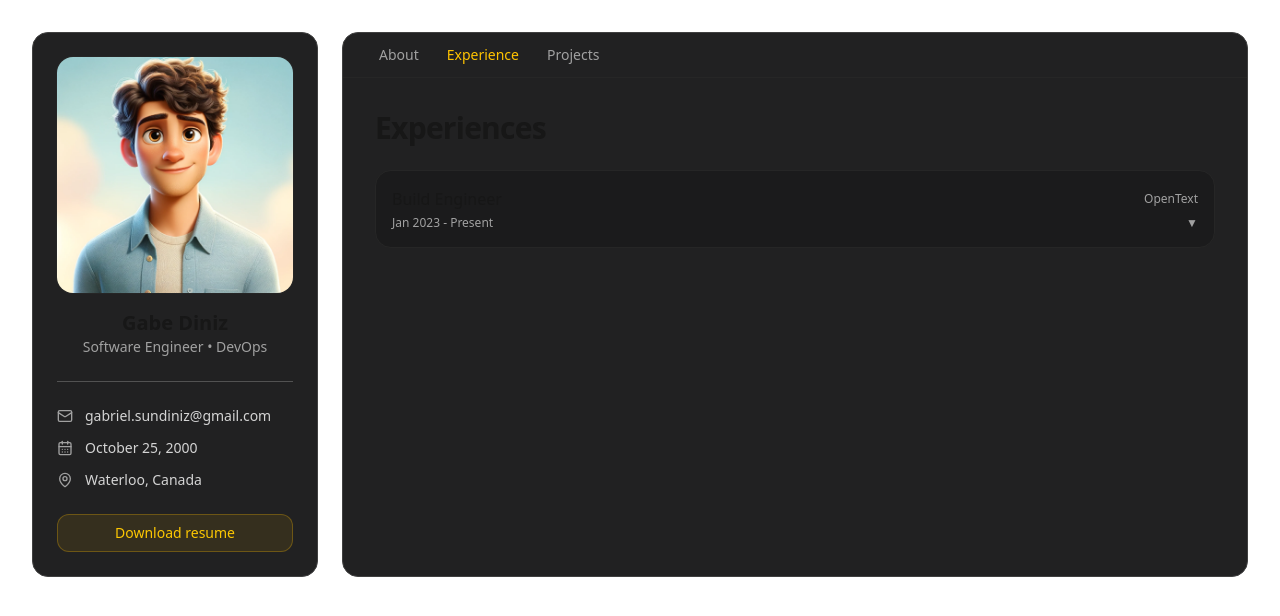
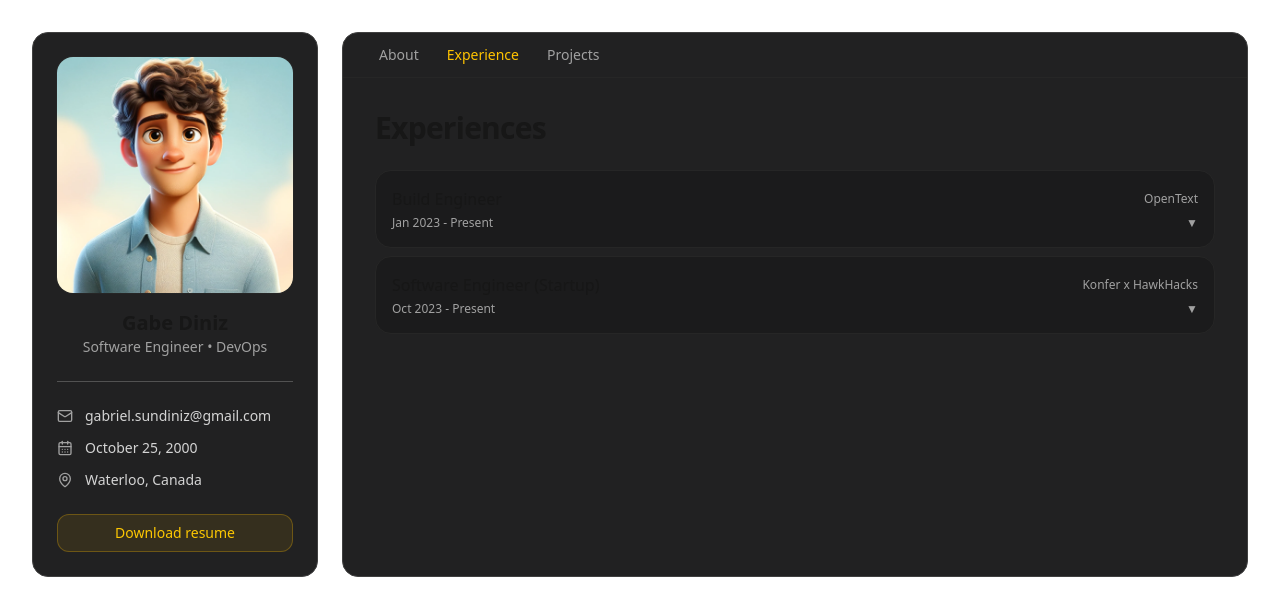
Before and after one commit to GabeDiniz/gabediniz-portfolio, a Next.js app: page /experience in a window 1280 px wide. Shown: the top 616 px of the page. Built offline with nearby package versions, Linux system fonts and the light colour scheme.

Commit message:
[update] add another experience and fix missing gap

```diff
--- a/src/app/experience/page.tsx
+++ b/src/app/experience/page.tsx
@@ -22,6 +22,25 @@ const Experiences = [
       "Led the migration of over 1,000+ projects from Perforce to GitLab, leveraging CI pipelines, YAML, and Python to ensure the complete preservation of all branches and history.",
       "Collaborated with multiple development teams to streamline processes and resolve build errors. Developed Python scripts utilizing GitLab/TeamCity/Jira REST API, reducing branch creation, build configuration, and release candidate setup time from 5+ minutes to < 15 seconds, eliminating potential manual errors.",
       "Deployed all automation scripts to Waterloo, Bangalore, and Hyderabad teams, significantly enhancing productivity and consistency across global teams."
+    ]
+  },
+  {
+    company: "Konfer x HawkHacks",
+    title: "Software Engineer (Startup)",
+    location: "Hybrid",
+    startDate: "Oct 2023",
+    endDate: "Present",
+    technologies: [
+      "Vite",
+      "TypeScript",
+      "Tailwind",
+      "Firebase",
+      "Docker"
+    ],
+    highlights: [
+      "Developed and launched a Hackathon website using Vite, Tailwind CSS, and TypeScript, which provided an interactive and user-friendly platform for participants, resulting in a seamless experience and increased engagement during the event.",
+      "Engineered a comprehensive dashboard using Firebase to offer real-time data insights and management capabilities. This dashboard was used by over 1000+ users, enhancing our ability to monitor and analyze event metrics effectively.",
+      "Collaborated with a cross-functional team to implement scalable web solutions, ensuring high performance and responsiveness. This effort significantly improved user satisfaction and contributed to a higher retention rate during and after the Hackathon."
     ]
   }
 ];
@@ -51,7 +70,7 @@ export default function ExperiencesPage() {
 
       {/* Grid */}
       {/* <div className="grid gap-4 sm:grid-cols-2 xl:grid-cols-3"> */}
-      <div className="">
+      <div className="grid gap-2">
         {Experiences.map((exp) => (
           // remember to update key
           <ExperienceCard key={exp.title} company={exp.company} title={exp.title} location={exp.location} startDate={exp.startDate} endDate={exp.endDate} technologies={exp.technologies} highlights={exp.highlights} />
```
